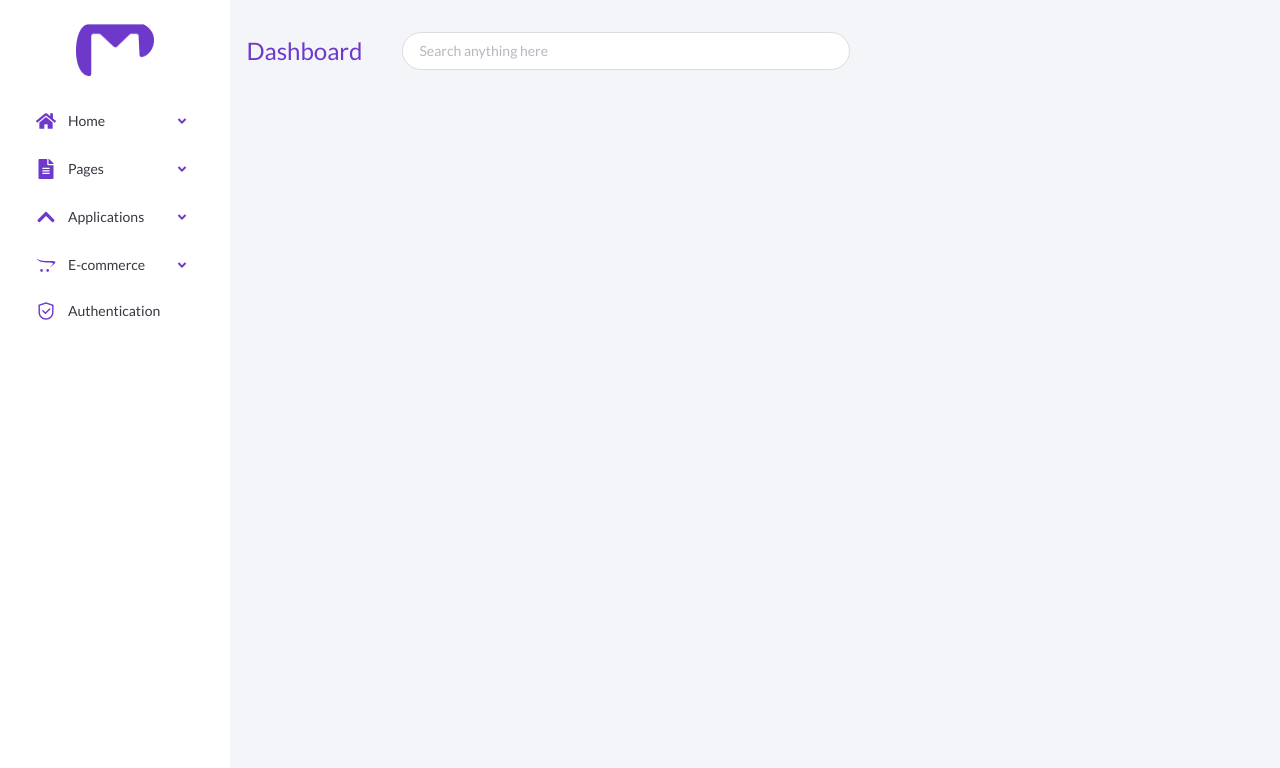
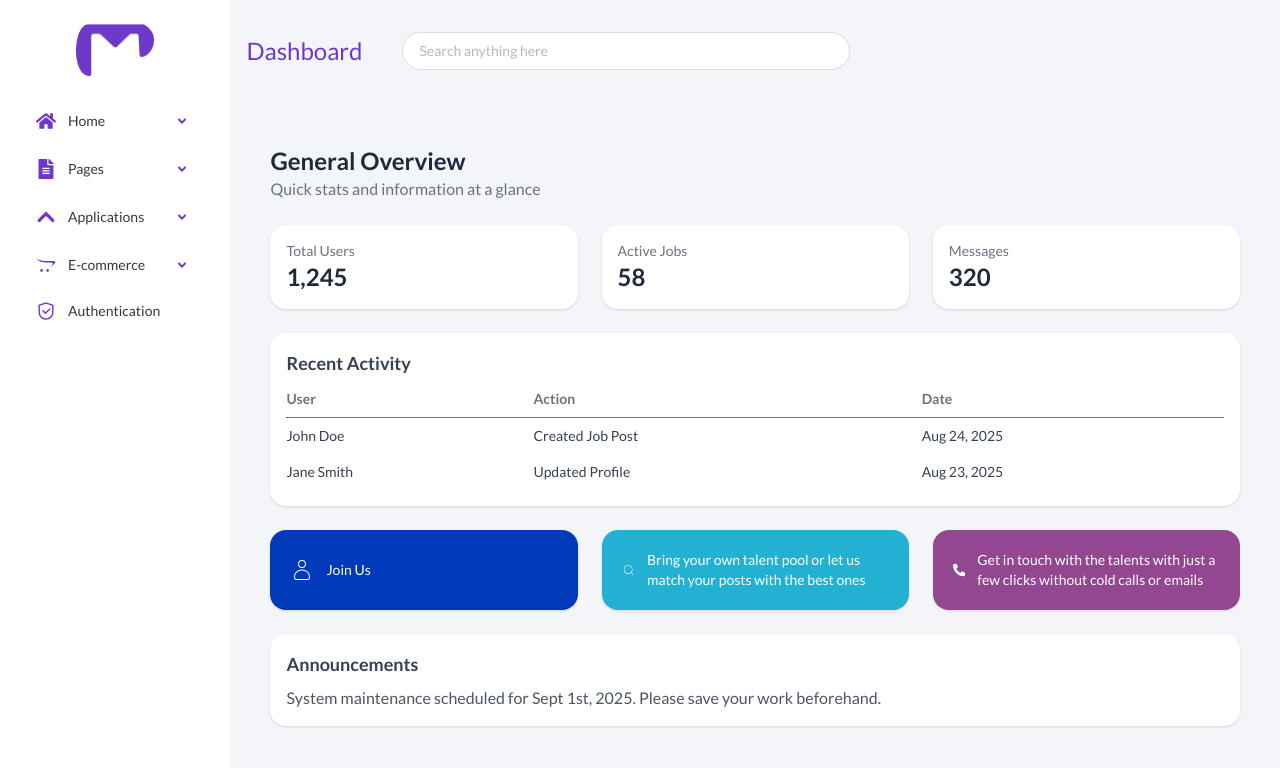
Before and after one commit to Favics-T/Admin-Dashboard, a React (Vite) app: page /pages/projects/general in a window 1280 px wide. Shown: the top 768 px of the page. Built offline with nearby package versions, Linux system fonts and the light colour scheme.

Commit message:
added general page

```diff
--- a/src/pages/Pages/Projects/General.jsx
+++ b/src/pages/Pages/Projects/General.jsx
@@ -1,11 +1,99 @@
-import React from 'react'
+import React from "react";
+import { CiUser, CiSearch } from "react-icons/ci";
+import { FaPhoneAlt } from "react-icons/fa";
+
+const faqList = [
+  { icon: CiUser, desc: "Join Us", bgColor: "bg-[#0039BA]" },
+  {
+    icon: CiSearch,
+    desc: "Bring your own talent pool or let us match your posts with the best ones",
+    bgColor: "bg-[#23B1D3]",
+  },
+  {
+    icon: FaPhoneAlt,
+    desc: "Get in touch with the talents with just a few clicks without cold calls or emails",
+    bgColor: "bg-[#934790]",
+  },
+];
 
 const General = () => {
   return (
-    <div>
+    <div className="p-6 space-y-6">
+      {/* Page Title */}
+      <div>
+        <h1 className="text-2xl font-bold text-gray-800">General Overview</h1>
+        <p className="text-gray-500">Quick stats and information at a glance</p>
+      </div>
 
+      {/* Quick Stats */}
+      <div className="grid grid-cols-1 md:grid-cols-3 gap-6">
+        <div className="bg-white p-4 rounded-2xl shadow">
+          <h3 className="text-gray-500 text-sm">Total Users</h3>
+          <p className="text-2xl font-bold text-gray-800">1,245</p>
+        </div>
+        <div className="bg-white p-4 rounded-2xl shadow">
+          <h3 className="text-gray-500 text-sm">Active Jobs</h3>
+          <p className="text-2xl font-bold text-gray-800">58</p>
+        </div>
+        <div className="bg-white p-4 rounded-2xl shadow">
+          <h3 className="text-gray-500 text-sm">Messages</h3>
+          <p className="text-2xl font-bold text-gray-800">320</p>
+        </div>
+      </div>
+
+      {/* Recent Activity  */}
+      <div className="bg-white rounded-2xl shadow p-4">
+        <h2 className="text-lg font-semibold text-gray-700 mb-3">
+          Recent Activity
+        </h2>
+        <table className="w-full text-sm text-left">
+          <thead className="text-gray-500 border-b">
+            <tr>
+              <th className="pb-2">User</th>
+              <th className="pb-2">Action</th>
+              <th className="pb-2">Date</th>
+            </tr>
+          </thead>
+          <tbody className="text-gray-700">
+            <tr>
+              <td className="py-2">John Doe</td>
+              <td className="py-2">Created Job Post</td>
+              <td className="py-2">Aug 24, 2025</td>
+            </tr>
+            <tr>
+              <td className="py-2">Jane Smith</td>
+              <td className="py-2">Updated Profile</td>
+              <td className="py-2">Aug 23, 2025</td>
+            </tr>
+          </tbody>
+        </table>
+      </div>
+
+      {/* FAQ Shortcuts */}
+      <div className="grid grid-cols-1 md:grid-cols-3 gap-6">
+        {faqList.map((faq, index) => (
+          <div
+            key={index}
+            className={`${faq.bgColor} text-white p-5 rounded-2xl flex items-center gap-3 shadow`}
+          >
+            <faq.icon size={24} />
+            <p className="text-sm">{faq.desc}</p>
+          </div>
+        ))}
+      </div>
+
+      {/* Announcements */}
+      <div className="bg-white rounded-2xl shadow p-4">
+        <h2 className="text-lg font-semibold text-gray-700 mb-2">
+          Announcements
+        </h2>
+        <p className="text-gray-600">
+          System maintenance scheduled for Sept 1st, 2025. Please save your work
+          beforehand.
+        </p>
+      </div>
     </div>
-  )
-}
+  );
+};
 
-export default General
+export default General;
```
